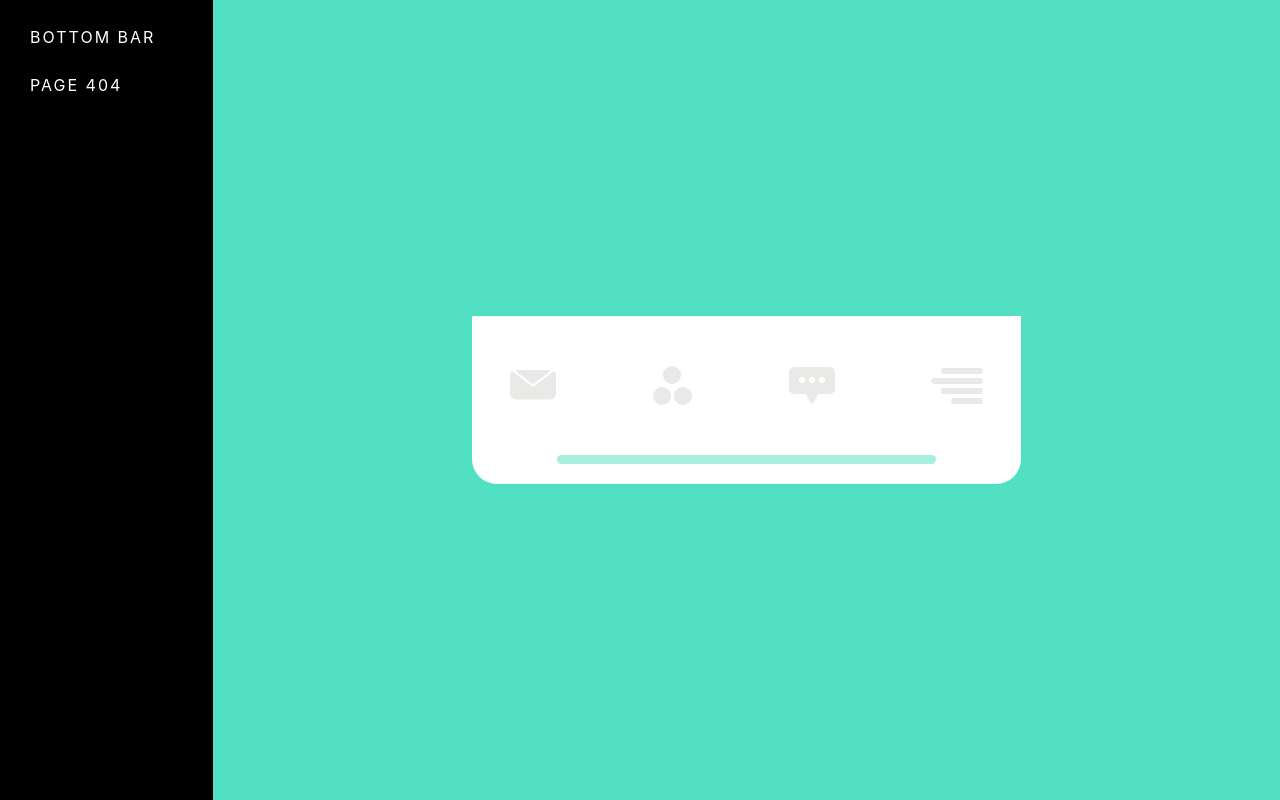
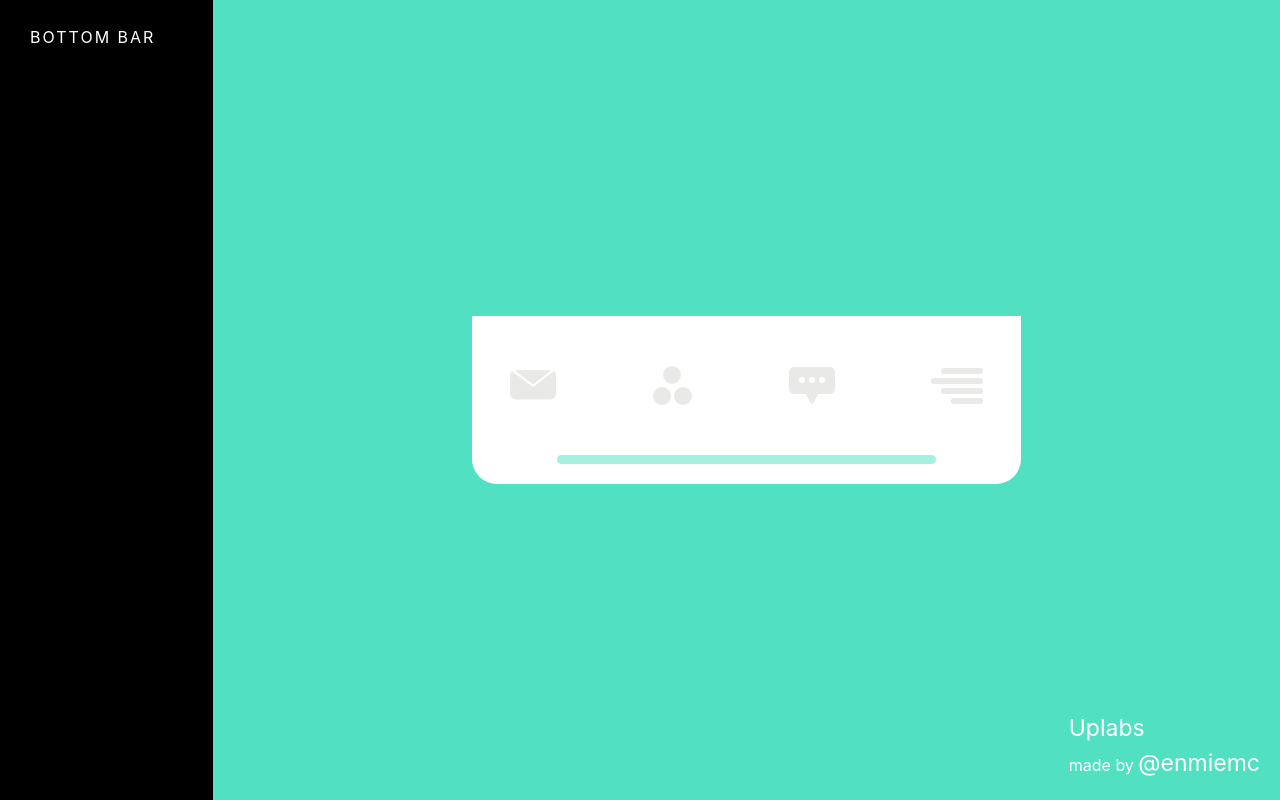
Before and after one commit to kfurfles/Animations, an Angular app: page /bottom in a window 1280 px wide. Before the commit this address had no page. Built offline with nearby package versions, Linux system fonts and the light colour scheme.

Commit message:
adição autor

```diff
--- a/src/app/app-routing.module.ts
+++ b/src/app/app-routing.module.ts
@@ -17,13 +17,13 @@ export const r = [
     data: { state: 'bottom' },
     show: true
   },
-  {
-    path: 'page404',
-    name: 'Page 404',
-    loadChildren: environment.production ? './page404/page404.module#Page404Module' : Page404RouteExported,
-    data: { state: 'page404' },
-    show: true,
-  },
+  // {
+  //   path: 'page404',
+  //   name: 'Page 404',
+  //   loadChildren: environment.production ? './page404/page404.module#Page404Module' : Page404RouteExported,
+  //   data: { state: 'page404' },
+  //   show: true,
+  // },
   { path: '**', redirectTo: 'bottom', pathMatch: 'full' }
 ];
 
--- a/src/app/bottom-bar/bottom-bar.component.html
+++ b/src/app/bottom-bar/bottom-bar.component.html
@@ -8,5 +8,11 @@
       <!-- <app-menu (click)="selectedIcon = 'menu'" [active]="selectedIcon === 'menu'"></app-menu> -->
     </div>
     <div class="bottom-bar__nav-bar mt-5 ml-auto mr-auto"></div>
+
+    <div class="authors-links">
+        <a class="source-link" href="https://www.uplabs.com/posts/tab-bar-micro-interaction" target="_blank" rel="noopener noreferrer">Uplabs</a>
+
+        <a class="source-link author" href="https://twitter.com/enmiemc" target="_blank" rel="noopener noreferrer">@enmiemc</a>
+    </div>
   </div>
 </div>
--- a/src/app/bottom-bar/bottom-bar.component.scss
+++ b/src/app/bottom-bar/bottom-bar.component.scss
@@ -2,6 +2,26 @@
   min-height: 100vh;
   margin: 0 -15px;
   background-color: #51e1c2;
+
+  .authors-links{
+    position: fixed;
+    bottom: 20px;
+    right: 20px;
+    display: flex;
+    flex-flow: column;
+    font-size: 23px;
+
+    a{
+      color: #fff;
+
+      &.author{
+        &:before{
+          font-size: 16px;
+          content: 'made by ';
+        }
+      }
+    }
+  }
 
   &__bar{
     border-radius: 0px 0px 25px 25px;
```
Also changed, not shown: 6 other files (tests, documents, lock files or other folders).
